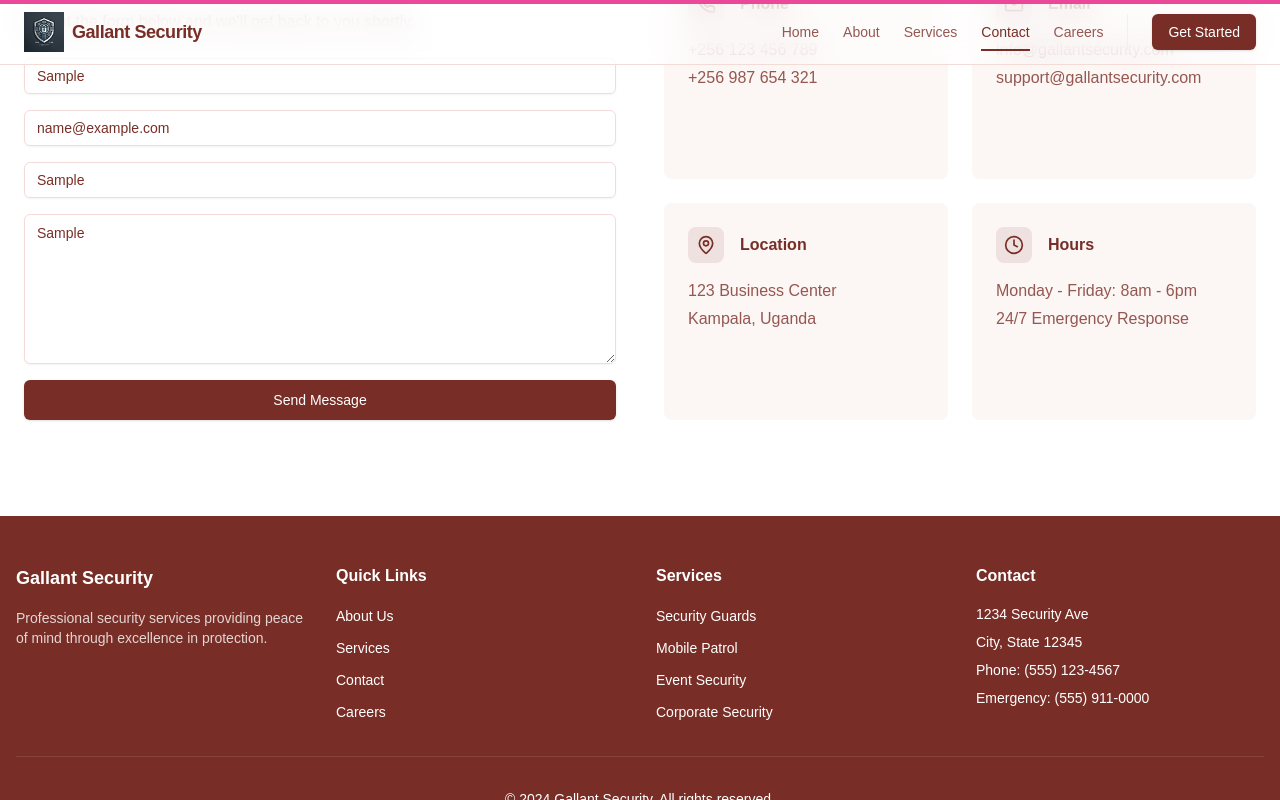
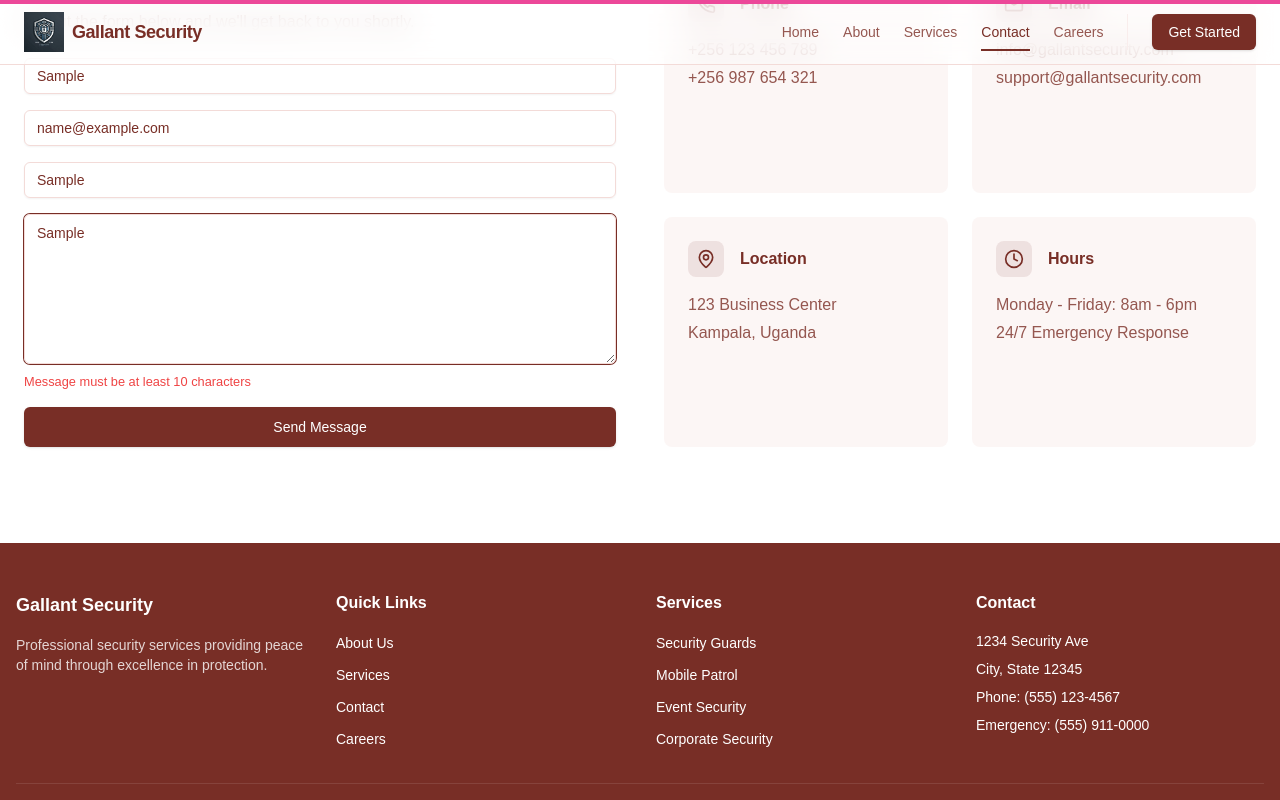
Before and after one commit to ojokne/gallant-security, a Next.js app: page /contact in a window 1280 px wide. Both pictures are taken after typing "Sample", "name@example.com", "Sample", "Sample" into the empty fields and a click on the button "Send Message". Shown: the part 935-1735 px from the top of the page. Built offline with nearby package versions, Linux system fonts and the light colour scheme.

Commit message:
Add form validation

```diff
--- a/app/contact/page.jsx
+++ b/app/contact/page.jsx
@@ -5,8 +5,26 @@
 import { Button } from "@/components/ui/button";
 import { Input } from "@/components/ui/input";
 import { Textarea } from "@/components/ui/textarea";
+import { useForm } from "react-hook-form";
+import { zodResolver } from "@hookform/resolvers/zod";
+import * as z from "zod";
+import {
+  Form,
+  FormControl,
+  FormField,
+  FormItem,
+  FormMessage,
+} from "@/components/ui/form";
 import { containerVariants, itemVariants, fadeInVariants } from "@/lib/animation-variants";
 import HeroOverlay from "@/components/common/hero-overlay";
+
+// Form validation schema
+const formSchema = z.object({
+  name: z.string().min(2, "Name must be at least 2 characters"),
+  email: z.string().email("Please enter a valid email address"),
+  subject: z.string().min(5, "Subject must be at least 5 characters"),
+  message: z.string().min(10, "Message must be at least 10 characters"),
+});
 
 const contactInfo = [
   {
@@ -32,6 +50,28 @@
 ];
 
 export default function ContactPage() {
+  const form = useForm({
+    resolver: zodResolver(formSchema),
+    defaultValues: {
+      name: "",
+      email: "",
+      subject: "",
+      message: "",
+    },
+  });
+
+  const onSubmit = async (data) => {
+    try {
+      // Here you would typically send the data to your API
+      console.log(data);
+      form.reset();
+      // Show success message
+    } catch (error) {
+      // Handle error
+      console.error(error);
+    }
+  };
+
   return (
     <main className="flex-1">
       {/* Hero Section */}
@@ -86,14 +126,82 @@
                 </p>
               </motion.div>
 
-              <motion.div variants={itemVariants} className="space-y-4">
-                <Input placeholder="Your Name" />
-                <Input type="email" placeholder="Email Address" />
-                <Input placeholder="Subject" />
-                <Textarea placeholder="Your Message" className="min-h-[150px]" />
-                <Button size="lg" className="w-full">
-                  Send Message
-                </Button>
+              <motion.div variants={itemVariants}>
+                <Form {...form}>
+                  <form onSubmit={form.handleSubmit(onSubmit)} className="space-y-4">
+                    <FormField
+                      control={form.control}
+                      name="name"
+                      render={({ field }) => (
+                        <FormItem>
+                          <FormControl>
+                            <Input placeholder="Your Name" {...field} />
+                          </FormControl>
+                          <FormMessage />
+                        </FormItem>
+                      )}
+                    />
+
+                    <FormField
+                      control={form.control}
+                      name="email"
+                      render={({ field }) => (
+                        <FormItem>
+                          <FormControl>
+                            <Input type="email" placeholder="Email Address" {...field} />
+                          </FormControl>
+                          <FormMessage />
+                        </FormItem>
+                      )}
+                    />
+
+                    <FormField
+                      control={form.control}
+                      name="subject"
+                      render={({ field }) => (
+                        <FormItem>
+                          <FormControl>
+                            <Input placeholder="Subject" {...field} />
+                          </FormControl>
+                          <FormMessage />
+                        </FormItem>
+                      )}
+                    />
+
+                    <FormField
+                      control={form.control}
+                      name="message"
+                      render={({ field }) => (
+                        <FormItem>
+                          <FormControl>
+                            <Textarea
+                              placeholder="Your Message"
+                              className="min-h-[150px]"
+                              {...field}
+                            />
+                          </FormControl>
+                          <FormMessage />
+                        </FormItem>
+                      )}
+                    />
+
+                    <Button
+                      type="submit"
+                      size="lg"
+                      className="w-full"
+                      disabled={form.formState.isSubmitting}
+                    >
+                      {form.formState.isSubmitting ? (
+                        <span className="flex items-center gap-2">
+                          <span className="h-4 w-4 animate-spin rounded-full border-2 border-primary border-r-transparent" />
+                          Sending...
+                        </span>
+                      ) : (
+                        "Send Message"
+                      )}
+                    </Button>
+                  </form>
+                </Form>
               </motion.div>
             </motion.div>
 
--- /dev/null
+++ b/components/ui/form.jsx
@@ -0,0 +1,134 @@
+"use client";
+import * as React from "react"
+import { Slot } from "@radix-ui/react-slot"
+import { Controller, FormProvider, useFormContext } from "react-hook-form";
+
+import { cn } from "@/lib/utils"
+import { Label } from "@/components/ui/label"
+
+const Form = FormProvider
+
+const FormFieldContext = React.createContext({})
+
+const FormField = (
+  {
+    ...props
+  }
+) => {
+  return (
+    (<FormFieldContext.Provider value={{ name: props.name }}>
+      <Controller {...props} />
+    </FormFieldContext.Provider>)
+  );
+}
+
+const useFormField = () => {
+  const fieldContext = React.useContext(FormFieldContext)
+  const itemContext = React.useContext(FormItemContext)
+  const { getFieldState, formState } = useFormContext()
+
+  const fieldState = getFieldState(fieldContext.name, formState)
+
+  if (!fieldContext) {
+    throw new Error("useFormField should be used within <FormField>")
+  }
+
+  const { id } = itemContext
+
+  return {
+    id,
+    name: fieldContext.name,
+    formItemId: `${id}-form-item`,
+    formDescriptionId: `${id}-form-item-description`,
+    formMessageId: `${id}-form-item-message`,
+    ...fieldState,
+  }
+}
+
+const FormItemContext = React.createContext({})
+
+const FormItem = React.forwardRef(({ className, ...props }, ref) => {
+  const id = React.useId()
+
+  return (
+    (<FormItemContext.Provider value={{ id }}>
+      <div ref={ref} className={cn("space-y-2", className)} {...props} />
+    </FormItemContext.Provider>)
+  );
+})
+FormItem.displayName = "FormItem"
+
+const FormLabel = React.forwardRef(({ className, ...props }, ref) => {
+  const { error, formItemId } = useFormField()
+
+  return (
+    (<Label
+      ref={ref}
+      className={cn(error && "text-destructive", className)}
+      htmlFor={formItemId}
+      {...props} />)
+  );
+})
+FormLabel.displayName = "FormLabel"
+
+const FormControl = React.forwardRef(({ ...props }, ref) => {
+  const { error, formItemId, formDescriptionId, formMessageId } = useFormField()
+
+  return (
+    (<Slot
+      ref={ref}
+      id={formItemId}
+      aria-describedby={
+        !error
+          ? `${formDescriptionId}`
+          : `${formDescriptionId} ${formMessageId}`
+      }
+      aria-invalid={!!error}
+      {...props} />)
+  );
+})
+FormControl.displayName = "FormControl"
+
+const FormDescription = React.forwardRef(({ className, ...props }, ref) => {
+  const { formDescriptionId } = useFormField()
+
+  return (
+    (<p
+      ref={ref}
+      id={formDescriptionId}
+      className={cn("text-[0.8rem] text-muted-foreground", className)}
+      {...props} />)
+  );
+})
+FormDescription.displayName = "FormDescription"
+
+const FormMessage = React.forwardRef(({ className, children, ...props }, ref) => {
+  const { error, formMessageId } = useFormField()
+  const body = error ? String(error?.message) : children
+
+  if (!body) {
+    return null
+  }
+
+  return (
+    (<p
+      ref={ref}
+      id={formMessageId}
+      className={cn("text-[0.8rem] font-medium text-destructive", className)}
+      {...props}>
+      {body}
+    </p>)
+  );
+})
+FormMessage.displayName = "FormMessage"
+
+export {
+  useFormField,
+  Form,
+  FormItem,
+  FormLabel,
+  FormControl,
+  FormDescription,
+  FormMessage,
+  FormField,
+}
--- /dev/null
+++ b/components/ui/label.jsx
@@ -0,0 +1,18 @@
+"use client"
+
+import * as React from "react"
+import * as LabelPrimitive from "@radix-ui/react-label"
+import { cva } from "class-variance-authority";
+
+import { cn } from "@/lib/utils"
+
+const labelVariants = cva(
+  "text-sm font-medium leading-none peer-disabled:cursor-not-allowed peer-disabled:opacity-70"
+)
+
+const Label = React.forwardRef(({ className, ...props }, ref) => (
+  <LabelPrimitive.Root ref={ref} className={cn(labelVariants(), className)} {...props} />
+))
+Label.displayName = LabelPrimitive.Root.displayName
+
+export { Label }
--- a/package.json
+++ b/package.json
@@ -9,7 +9,9 @@
     "lint": "next lint"
   },
   "dependencies": {
+    "@hookform/resolvers": "^3.9.1",
     "@radix-ui/react-dialog": "^1.1.2",
+    "@radix-ui/react-label": "^2.1.0",
     "@radix-ui/react-slot": "^1.1.0",
     "class-variance-authority": "^0.7.0",
     "clsx": "^2.1.1",
@@ -19,8 +21,10 @@
     "nextjs-toploader": "^3.7.15",
     "react": "^18.3.1",
     "react-dom": "^18.3.1",
+    "react-hook-form": "^7.53.2",
     "tailwind-merge": "^2.5.4",
-    "tailwindcss-animate": "^1.0.7"
+    "tailwindcss-animate": "^1.0.7",
+    "zod": "^3.23.8"
   },
   "devDependencies": {
     "eslint": "^8",
```
Also changed, not shown: 1 other file (tests, documents, lock files or other folders).
